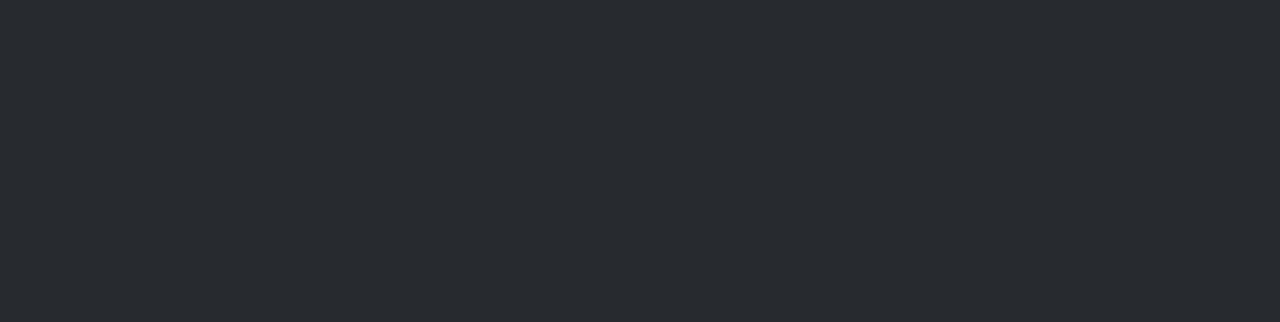
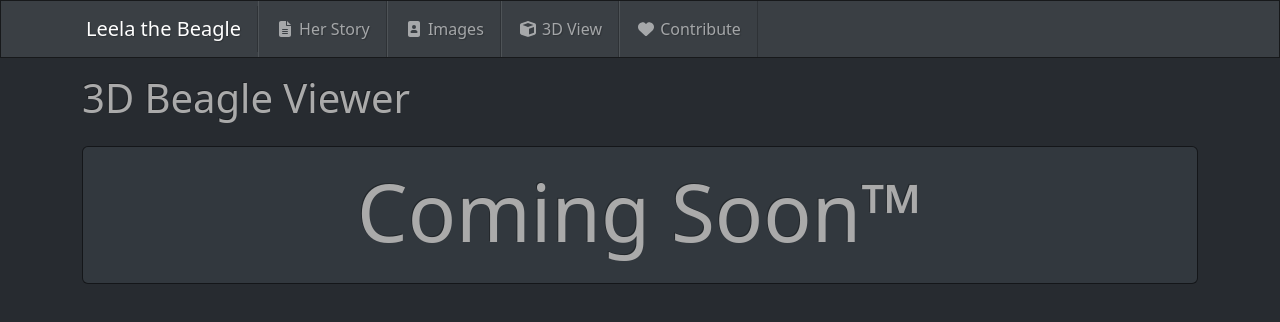
Before and after one commit to ayan4m1/leela-memorial, a Gatsby site: page /3d in a window 1280 px wide. Before the commit this address had no page. Built offline with nearby package versions, Linux system fonts and the light colour scheme; Gatsby itself is replaced by a stand-in of ours.

Commit message:
add page skeletons and flesh out header

```diff
--- a/src/components/header.js
+++ b/src/components/header.js
@@ -1,8 +1,14 @@
 import PropTypes from 'prop-types';
 import { Fragment } from 'react';
 import { Container, Nav, Navbar } from 'react-bootstrap';
-import { FontAwesomeIcon } from '@fortawesome/react-fontawesome';
-import { faImagePortrait } from '@fortawesome/free-solid-svg-icons';
+import {
+  faCube,
+  faFileText,
+  faHeart,
+  faImagePortrait
+} from '@fortawesome/free-solid-svg-icons';
+
+import NavLink from 'components/navLink';
 
 export default function Header({ siteTitle }) {
   return (
@@ -15,9 +21,15 @@ export default function Header({ siteTitle }) {
           <Navbar.Toggle />
           <Navbar.Collapse>
             <Nav>
-              <Nav.Link>
-                <FontAwesomeIcon icon={faImagePortrait} /> Gallery
-              </Nav.Link>
+              <NavLink to="/story" icon={faFileText} label="Her Story" />
+              <NavLink to="/images" icon={faImagePortrait} label="Images" />
+              <NavLink to="/3d" icon={faCube} label="3D View" />
+              <NavLink
+                external
+                to="https://bfp.org/"
+                icon={faHeart}
+                label="Contribute"
+              />
             </Nav>
           </Navbar.Collapse>
         </Container>
--- /dev/null
+++ b/src/components/navLink.js
@@ -0,0 +1,26 @@
+import { Link } from 'gatsby';
+import PropTypes from 'prop-types';
+import { Nav } from 'react-bootstrap';
+import { FontAwesomeIcon } from '@fortawesome/react-fontawesome';
+
+export default function NavLink({ to, external, icon, label }) {
+  return (
+    <Nav.Link
+      as={external ? 'a' : Link}
+      to={external ? undefined : to}
+      href={external ? to : undefined}
+      target={external ? '_blank' : undefined}
+      rel={external ? 'noopener noreferrer' : undefined}
+      className="px-3"
+    >
+      <FontAwesomeIcon icon={icon} fixedWidth /> {label}
+    </Nav.Link>
+  );
+}
+
+NavLink.propTypes = {
+  to: PropTypes.string.isRequired,
+  external: PropTypes.bool,
+  icon: PropTypes.object,
+  label: PropTypes.string.isRequired
+};
--- /dev/null
+++ b/src/components/wipCard.js
@@ -0,0 +1,9 @@
+import { Card } from 'react-bootstrap';
+
+export default function WIPCard() {
+  return (
+    <Card body className="my-4">
+      <h1 className="display-1 text-center">Coming Soon&trade;</h1>
+    </Card>
+  );
+}
--- /dev/null
+++ b/src/pages/3d.js
@@ -0,0 +1,15 @@
+import { Container } from 'react-bootstrap';
+
+import Layout from 'components/layout';
+import WIPCard from 'components/wipCard';
+
+export default function ThreeDPage() {
+  return (
+    <Layout title="3D View">
+      <Container>
+        <h1>3D Beagle Viewer</h1>
+        <WIPCard />
+      </Container>
+    </Layout>
+  );
+}
```
Also changed, not shown: src/pages/images.js (added, +15 -0 lines), src/pages/index.js (+6 -13 lines), src/pages/story.js (added, +15 -0 lines).
